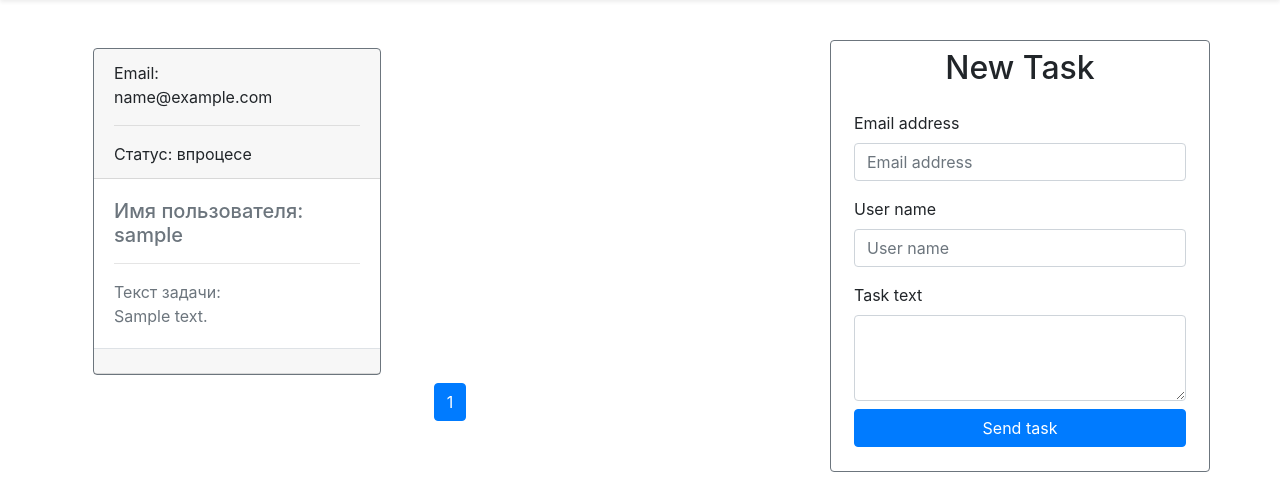
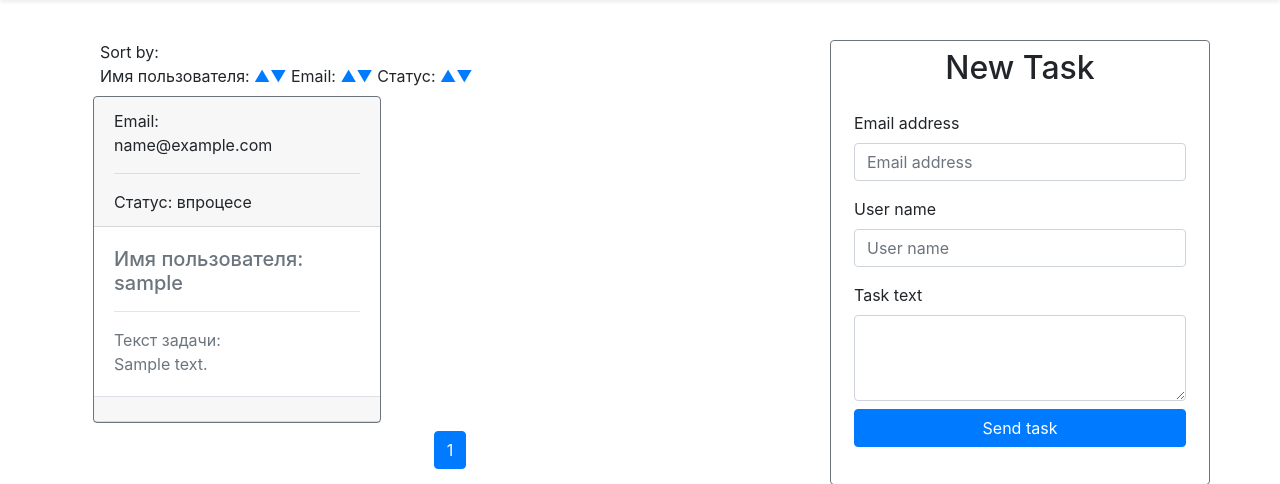
Before and after one commit to andriyM94/test_beejee, a PHP site: page / in a window 1280 px wide. Shown: the part 71-555 px from the top of the page. Run offline with PHP 8.4, Linux system fonts and the light colour scheme; tables that the repository leaves empty or names only in its code hold one stand-in row (values such as "Sample post").

Commit message:
добавления сортировки

```diff
--- a/app/controllers/MainController.php
+++ b/app/controllers/MainController.php
@@ -9,10 +9,15 @@ class MainController {
 
     public $route;
     public $view;
+    public $num = 3;
     protected $db;
+    public $sort_name;
+    public $sort_by;
 
-    public function __construct($route, $nameClass) {
+    public function __construct($route, $nameClass, $sort_name, $sort_by ) {
         $this->route = $route;
+        $this->sort_name = $sort_name;
+        $this->sort_by = $sort_by;
         $this->view = new View($this->route);
         $this->model = $this->loadModel($nameClass);
     }
@@ -20,12 +25,31 @@ class MainController {
     {
         $this->db = new Db;
         $count = $this->model->getCount();
-        $tasksLimit = $this->model->getLimitTasks();
-        $vars = [
-            'tasks' => $tasksLimit,
-            'count' => $count[0]['COUNT(*)']
-        ];
-        $this->view->render($vars);
+
+        if (isset($_GET['page'])) {
+              $page = $_GET['page'];
+            } else {
+              $page = 1;
+			}
+
+        $start = $page * $this->num - $this->num;
+
+        if (empty($this->sort_name)) {
+            $tasksLimit = $this->model->getLimitTasks($start, $this->num);
+            $vars = [
+                'tasks' => $tasksLimit,
+                'count' => $count[0]['COUNT(*)']
+            ];
+            $this->view->render($vars);
+        } else {
+            $tasksLimit = $this->model->getLimitTasksBy($start, $this->num, $this->sort_name, $this->sort_by);
+            $vars = [
+                'tasks' => $tasksLimit,
+                'count' => $count[0]['COUNT(*)']
+            ];
+            $this->view->render($vars);
+        }
+
     }
 
     public function LoginAction() {
--- a/app/models/main.php
+++ b/app/models/main.php
@@ -23,20 +23,15 @@ class Main
 		return $result;
 	}
 
-	public function getLimitTasks()
+	public function getLimitTasks($start, $num)
 	{
-		if (isset($_GET['page'])) {
-              $page = $_GET['page'];
-            } else {
-              $page = 1;
-			}
-		$num=3;
-		$start = $page * $num - $num;
-		$params=[
-			'start' => $start,
-			'num' => $num
-		];
-		$result = $this->db->row('SELECT * FROM tasks ORDER BY id DESC LIMIT '.$start.', '.$num.' ');
+		$result = $this->db->row('SELECT * FROM tasks LIMIT '.$start.', '.$num.' ');
+		return $result;
+	}
+
+	public function getLimitTasksBy($start, $num, $sort_name, $sort_by)
+	{
+		$result = $this->db->row('SELECT * FROM tasks ORDER BY '.$sort_name.' '.$sort_by.' LIMIT '.$start.', '.$num.' ');
 		return $result;
 	}
 
--- a/app/router.php
+++ b/app/router.php
@@ -7,13 +7,20 @@ class Router {
     protected $action;
     public $route;
     protected $params = [];
+    public $sort_name;
+    public $sort_by;
 
     public function __construct() {
 
         $url = $_SERVER['REQUEST_URI'];
         $url = rtrim($url, '/');
         $url = explode('/', $url);
-
+        if (!empty($url[3])) {
+            $this->sort_name = $url[3];
+        }
+         if (!empty($url[4])) {
+            $this->sort_by = $url[4];
+        }
         if (!empty($url[1])) {
             $this->nameClass = ucfirst($url[1]);
             if (!empty($url[2])) {
@@ -30,10 +37,10 @@ class Router {
                 $action = $this->action.'Action';
                  if (method_exists( $path, $action)) {
                     $this->route = $this->nameClass.'/'.$this->action;
-                    $controller = new $path($this->route, $this->nameClass);
+                    $controller = new $path($this->route, $this->nameClass, $this->sort_name, $this->sort_by);
                     $controller->$action();
                 } elseif (empty($this->action)) {
-                    $controller = new $path($this->nameClass.'/Main',$this->nameClass);
+                    $controller = new $path($this->nameClass.'/Main',$this->nameClass,$this->sort_name, $this->sort_by);
                     $controller->MainAction();
                 } else {
                      echo '404';
@@ -43,7 +50,7 @@ class Router {
             }
         } else {
             $path = 'app\controllers\MainController';
-            $controller = new $path('Main/Main', 'Main');
+            $controller = new $path('Main/Main', 'Main', $this->sort_name, $this->sort_by);
             $controller->MainAction();
         }
     }
--- a/app/views/main/main.php
+++ b/app/views/main/main.php
@@ -22,8 +22,22 @@
       <a class="btn btn-outline-primary" href="/main/login" id="log_in">Log In</a>
     </header>
     <section class="main_content container mt-2">
+
+
+    </div>
       <div class="row">
         <div class="col-8 mt-4">
+
+
+          <div class="col-12">
+            Sort by:
+            <div>
+            Имя пользователя: <a href="/main/main/username/asc/">&#9650;</a><a href="/main/main/username/desc/">&#9660;</a>
+            Еmail: <a href="/main/main/email/asc/">&#9650;</a><a href="/main/main/email/desc/">&#9660;</a>
+            Статус: <a href="/main/main/status/asc/">&#9650;</a><a href="/main/main/status/desc/">&#9660;</a>
+            </div>
+          </div>
+
           <div class="contett_tasks d-flex flex-column flex-md-row">
             <?php
               foreach ($tasks as $key => $value) {
@@ -84,11 +98,11 @@
                 for ($i=1; $i < $total+1; $i++) {
                   if ($page == $i) {
                      ?>
-                    <li class="page-item active"><a class="page-link" href="/main/main?page=<?php echo $i?>"><?php echo $i?></a></li>
+                    <li class="page-item active"><a class="page-link" href="?page=<?php echo $i?>"><?php echo $i?></a></li>
                   <?php
                   } else {
                     ?>
-                    <li class="page-item"><a class="page-link" href="/main/main?page=<?php echo $i?>"><?php echo $i?></a></li>
+                    <li class="page-item"><a class="page-link" href="?page=<?php echo $i?>"><?php echo $i?></a></li>
                   <?php
                   }
                 }
```
